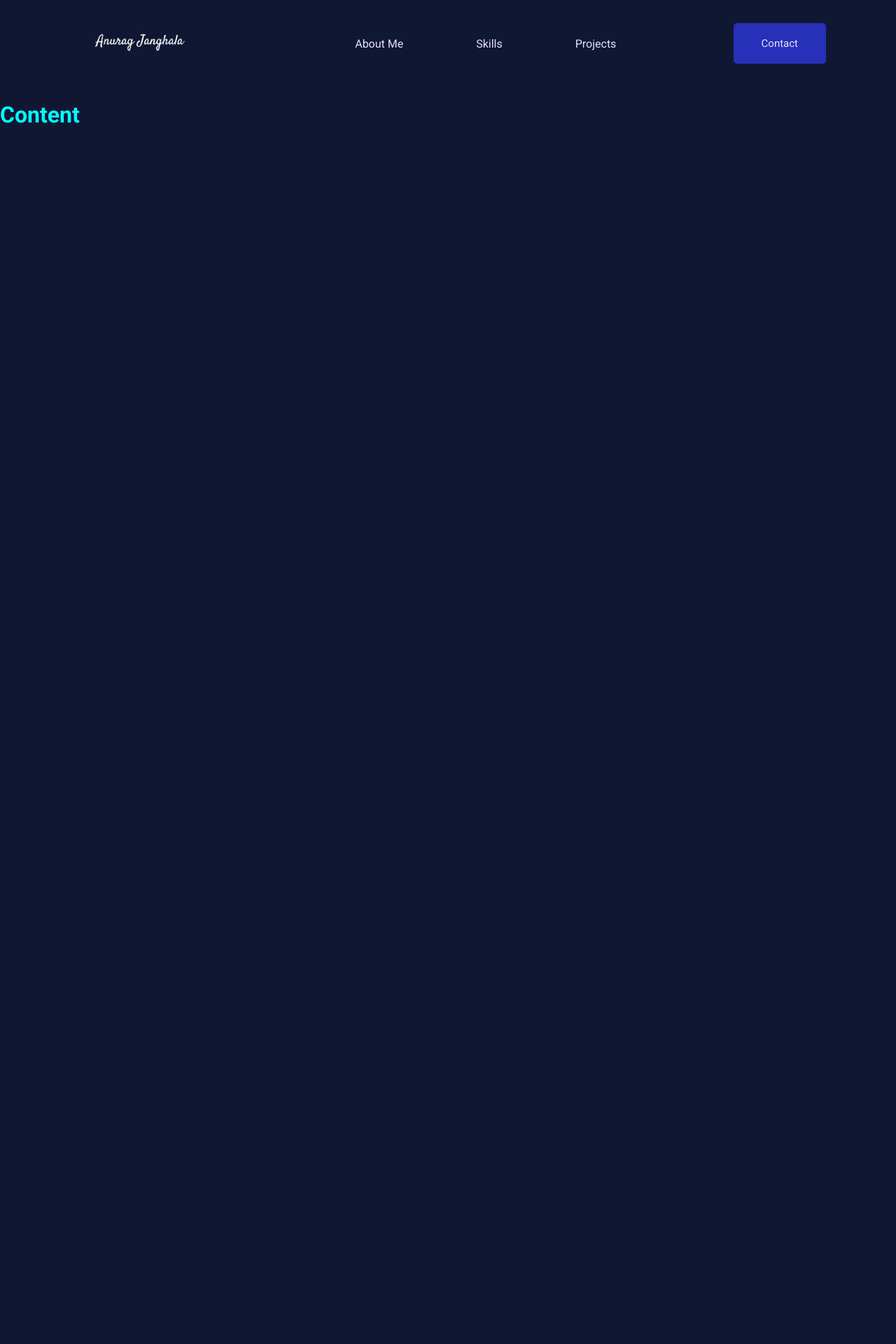
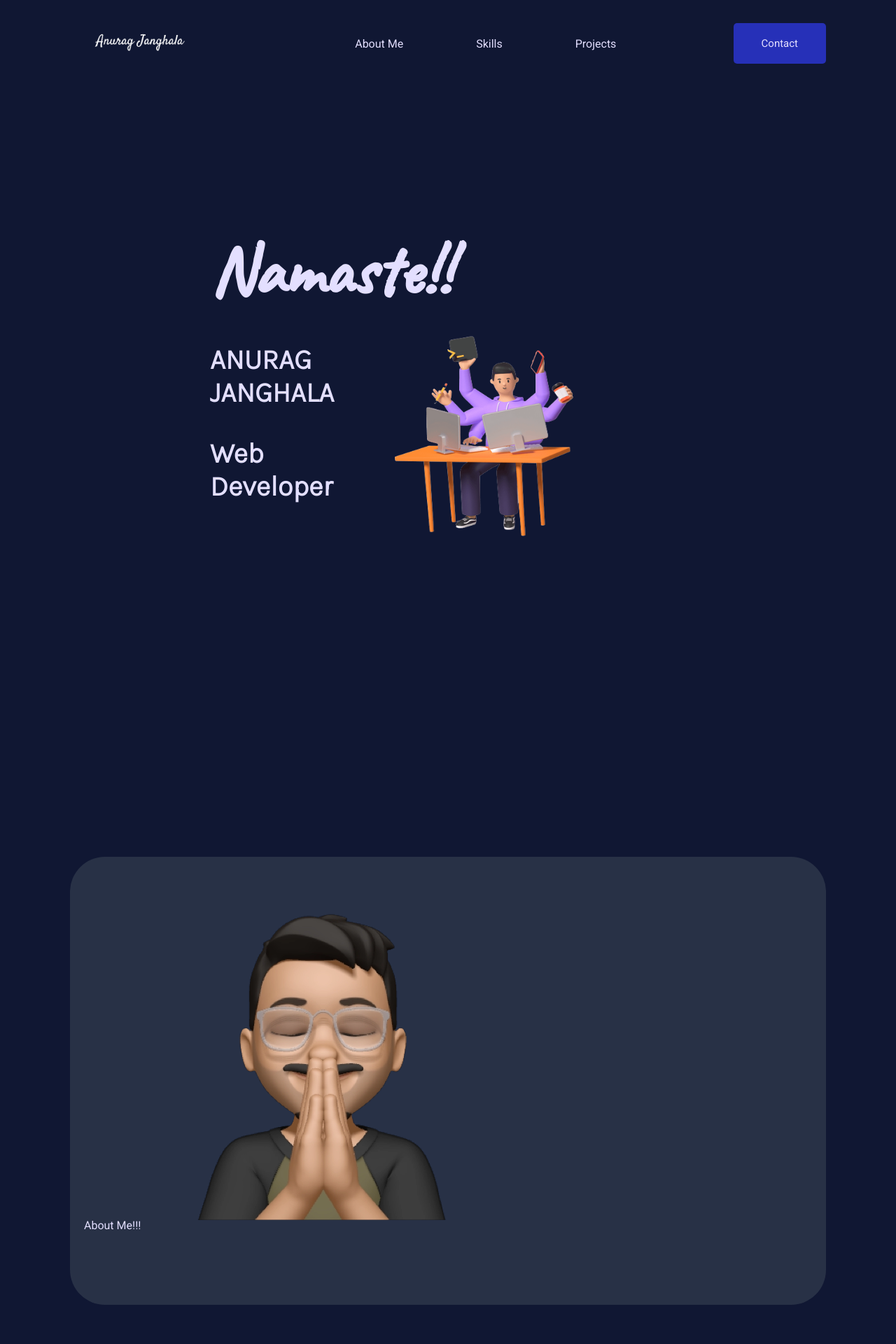
Before and after one commit to anuragjanghala/Portfolio-Web, a Django app: page / in a window 1280 px wide. Shown: the top 1920 px of the page at 70% size. Before the commit the page ends 176 px from the top, so only its background shows below. Run offline with Django 4.2, Linux system fonts and the light colour scheme.

Commit message:
added main aboutme, proejects and contact sections

```diff
--- a/folio/static/folio/style.css
+++ b/folio/static/folio/style.css
@@ -1,3 +1,6 @@
+@import url('https://fonts.googleapis.com/css2?family=Caveat:wght@500&family=Roboto&display=swap');
+@import url('https://fonts.googleapis.com/css2?family=Karla:wght@300&display=swap');
+
 header {
     margin: 0;
     display: flex;
@@ -56,3 +59,94 @@ li, a, button {
 #contact button:hover {
     background-color: rgba(27, 33, 112,1);
 }
+
+
+
+#front-page {
+    height: 50rem;
+    width: 100%;
+    padding: 100px 0;
+}
+
+#front-page h1 {
+    color:rgb(227, 223, 255);
+    font-size: 100px;
+    margin: 0;
+    padding: 0 300px;
+    padding-top: 100px;
+    font-family: 'Caveat', cursive;
+}
+
+#front-page h3 {
+    color:rgb(227, 223, 255);
+    font-size: 40px;
+    font-family: 'Karla', sans-serif;
+    padding: 0 300px;
+}
+
+#front-page img {
+    float: right;
+    font-size: 5px;
+    padding-right: 100px;
+    height: 350px;
+    width: 350px;
+}
+
+#namaste {
+    height: 100px;
+    width: 100px;
+    float: none;
+}
+
+
+/* about me section */
+
+
+#about-me {
+    border: none;
+    border-radius: 50px;
+    padding: 20px;
+    margin: 100px;
+    height: 600px;
+    color:rgb(227, 223, 255);
+    background-color: rgb(40, 49, 70);
+}
+
+
+
+/* Skills section */
+
+#skills {
+    border: none;
+    border-radius: 50px;
+    padding: 20px;
+    margin: 100px;
+    height: 600px;
+    color: rgb(227, 223, 255);
+    background-color: rgb(40, 49, 70);
+}
+
+/* Projects section */
+
+#projects {
+    border: none;
+    border-radius: 50px;
+    padding: 20px;
+    margin: 100px;
+    height: 600px;
+    color: rgb(227, 223, 255);
+    background-color: rgb(40, 49, 70);
+}
+
+/* Contact section */
+
+
+#contacts {
+    border: none;
+    border-radius: 50px;
+    padding: 20px;
+    margin: 100px;
+    height: 600px;
+    color: rgb(227, 223, 255);
+    background-color: rgb(40, 49, 70);
+}
--- a/folio/templates/folio/main.html
+++ b/folio/templates/folio/main.html
@@ -25,4 +25,25 @@
     </button>
   </a>
 </header>
+
+<div class="container" id="front-page">
+  <h1>
+    <!-- <img id="namaste" src="{% static 'folio/images/namaste.png' %}" alt="" /> -->
+    Namaste!!
+    <img src="{% static 'folio/images/3dme.png' %}" alt="" />
+  </h1>
+  <h3>ANURAG JANGHALA</h3>
+  <h3>Web Developer</h3>
+</div>
+
+<div class="container" id="about-me">
+  About Me!!!
+  <img src="{% static 'folio/images/aj3.webp' %}" alt="" />
+</div>
+
+<div class="container" id="skills">Skills</div>
+
+<div class="container" id="projects">Projects</div>
+
+<div class="container" id="contacts">Contact</div>
 {% endblock %}
```
Also changed, not shown: folio/static/folio/images/3dme.png (added), folio/static/folio/images/aj3.webp (added), folio/static/folio/images/namaste.png (added).
